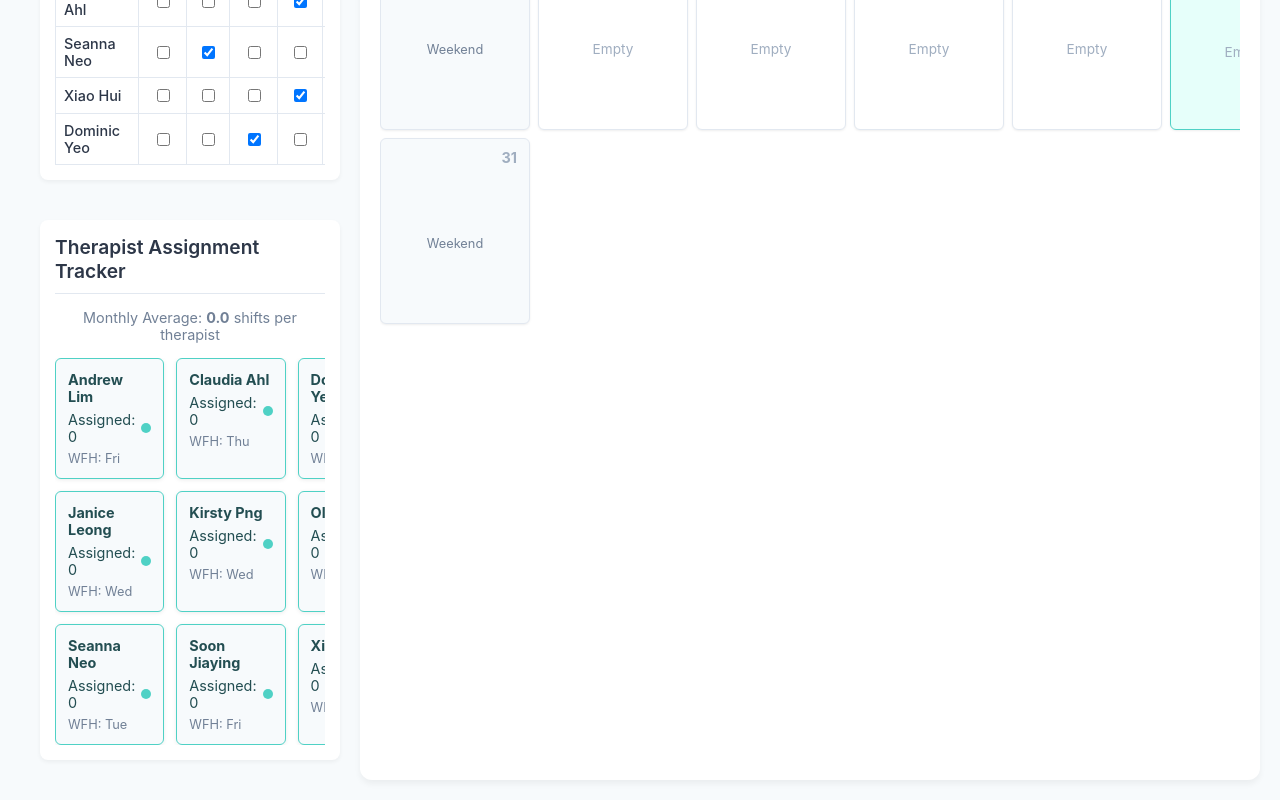
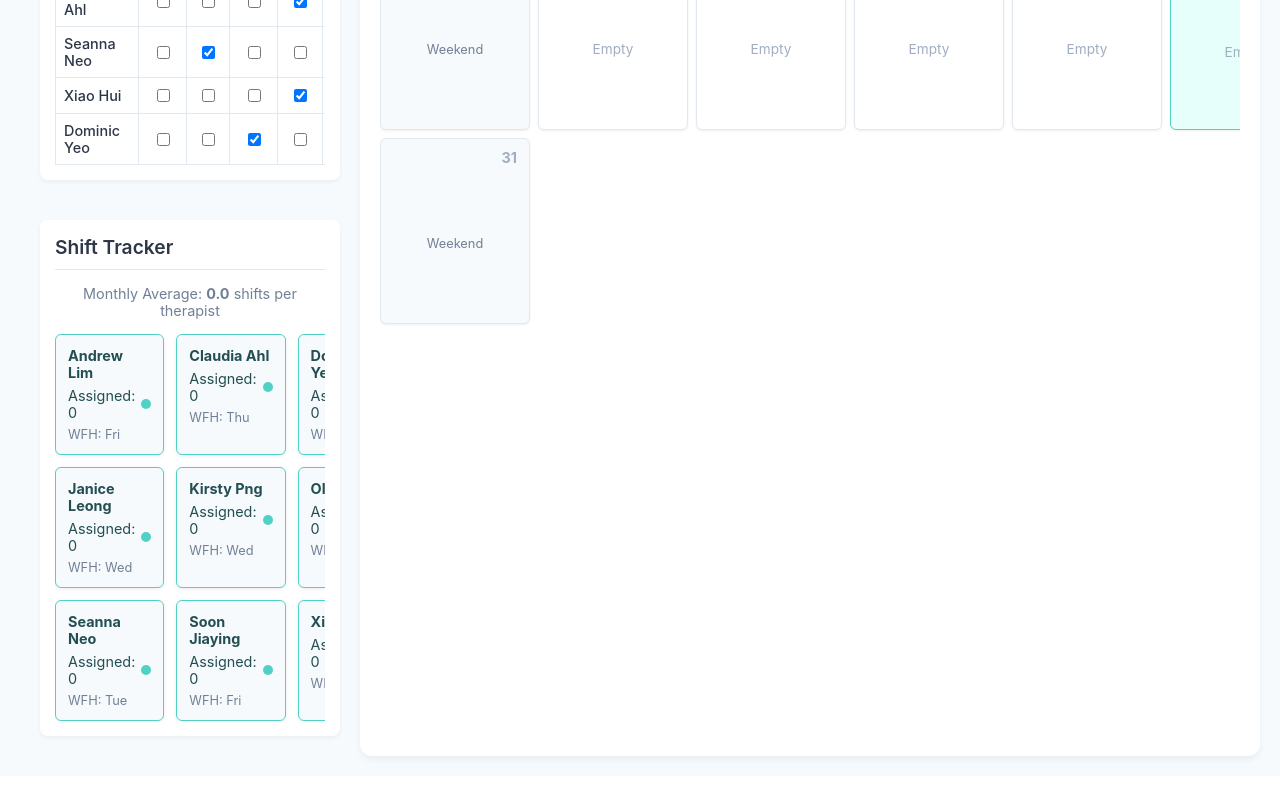
Before and after one commit to jxhnthan/hwb-crisis-rostering, a React (Create React App) app: page / in a window 1280 px wide. Shown: the part 1133-1933 px from the top of the page. After the commit the page ends 1909 px from the top, so only its background shows below. Built offline with nearby package versions, Linux system fonts and the light colour scheme.

Commit message:
Update App.js

```diff
--- a/src/App.js
+++ b/src/App.js
@@ -548,7 +548,7 @@ const AssignmentTracker = React.memo(({ therapists, assignmentCounts, averageShi
 
   return (
     <div style={cardStyle}>
-      <h3 style={sectionHeadingStyle}>Therapist Assignment Tracker</h3>
+      <h3 style={sectionHeadingStyle}>Shift Tracker</h3>
       <div style={{
         fontSize: '0.9rem', color: '#718096', marginBottom: '15px', textAlign: 'center'
       }}>
```
